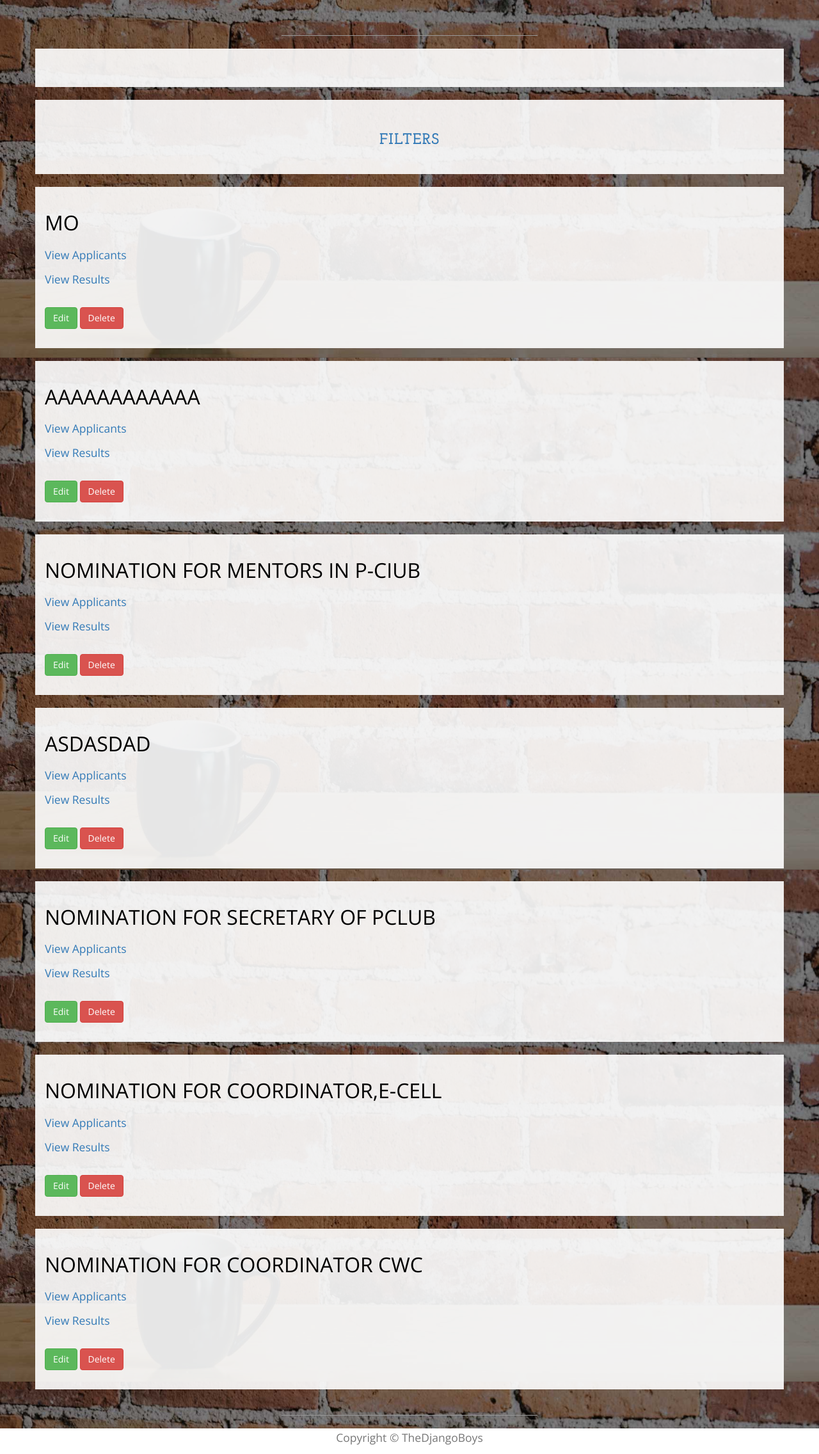
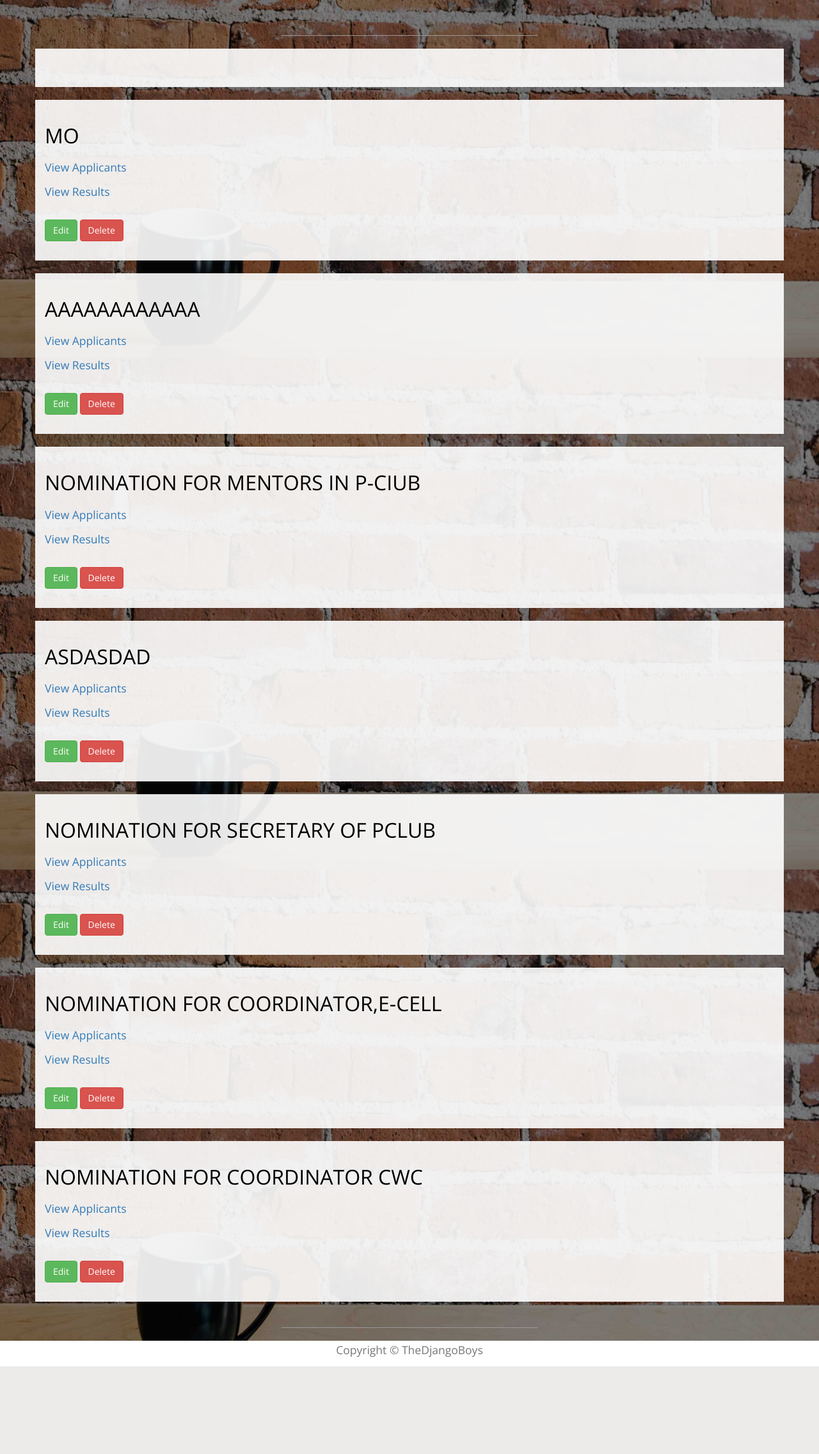
Before and after one commit to aniketp/Gymkhana-Nominations, a Django app: page /nominations/ in a window 1280 px wide. Shown: the part 241-2513 px from the top of the page at 64% size. After the commit the page ends 2376 px from the top, so only its background shows below. Run offline with Django 3.2, Linux system fonts and the light colour scheme; a user stored in the database is signed in; data comes from the database, SQL or seed files in the repository; both versions use the stored data as it was after the commit; some libraries are stand-ins or nearby versions.

Commit message:
Removed universal filter

```diff
--- a/nomi/templates/index.html
+++ b/nomi/templates/index.html
@@ -47,9 +47,6 @@
 
         <div class="container">
 
-         <div class="row box">
-             <h3 class="text-center"><a href="{% url 'universal_filter' %}">Filters</a> </h3>
-        </div>
 
         {% if user.is_authenticated %}
 
```
Also changed, not shown: db.sqlite3.
